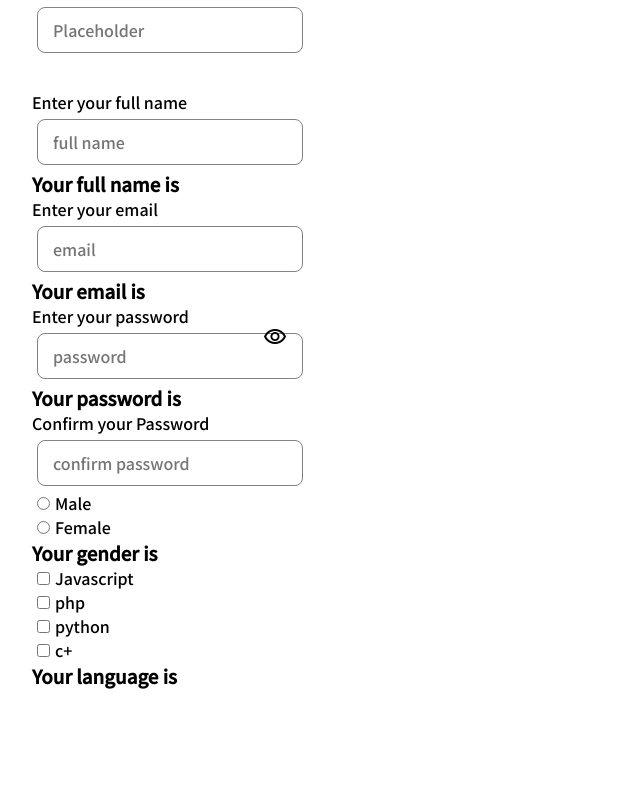
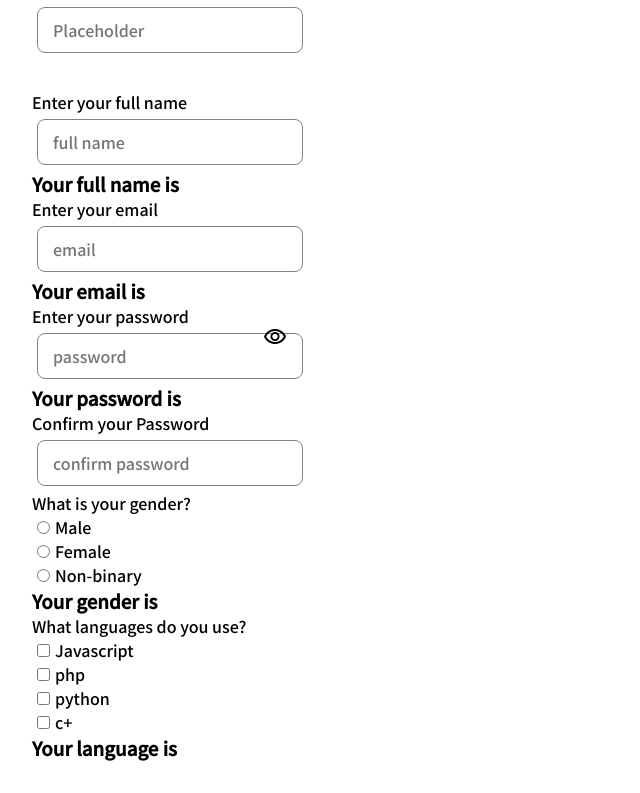
Before and after one commit to Tamarapreye-M/inputs_components_app, a React (Create React App) app: page / in a window 1280 px wide. Shown: the part 1570-2363 px from the top of the page, without its empty margins (0-640 px from the left). Before the commit the page ends 2291 px from the top, so only its background shows below. Built offline with nearby package versions, Linux system fonts and the light colour scheme.

Commit message:
labels added

```diff
--- a/src/components/Form.js
+++ b/src/components/Form.js
@@ -101,12 +101,13 @@ const Form = () => {
 						name="confirmPassword"
 					/>
 				</div>
+				<p>What is your gender?</p>
 				<div className="form-control">
 					<input
 						type="radio"
 						id="male"
 						name="gender"
-						value={"male"}
+						value={"Male"}
 						onChange={showValues}
 					/>
 					<label htmlFor="male">Male</label>
@@ -116,13 +117,24 @@ const Form = () => {
 						type="radio"
 						id="female"
 						name="gender"
-						value={"female"}
+						value={"Female"}
 						onChange={showValues}
 					/>
 					<label htmlFor="female">Female</label>
-					<h3>Your gender is {gender}</h3>
 				</div>
+				<div className="form-control">
+					<input
+						type="radio"
+						id="non-binary"
+						name="gender"
+						value={"Non-binary"}
+						onChange={showValues}
+					/>
+					<label htmlFor="non-binary">Non-binary</label>
+				</div>
+				<h3>Your gender is {gender}</h3>
 				{/* checkboxes */}
+				<p>What languages do you use?</p>
 				<div className="form-control">
 					<input
 						type="checkbox"
```
